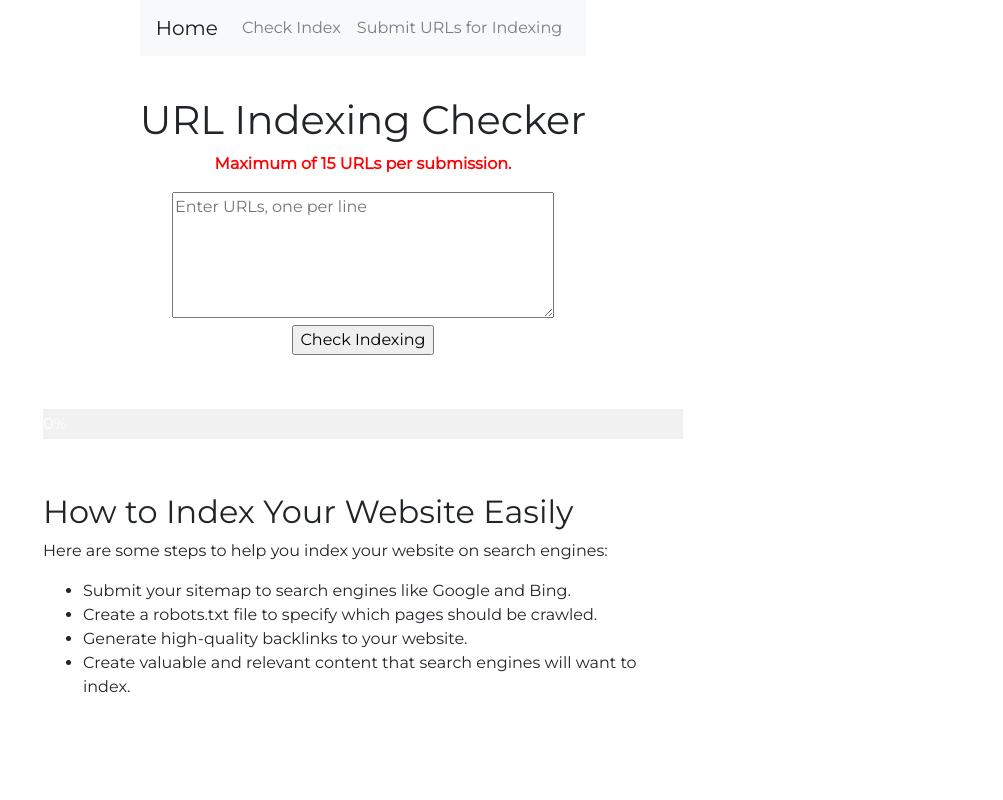
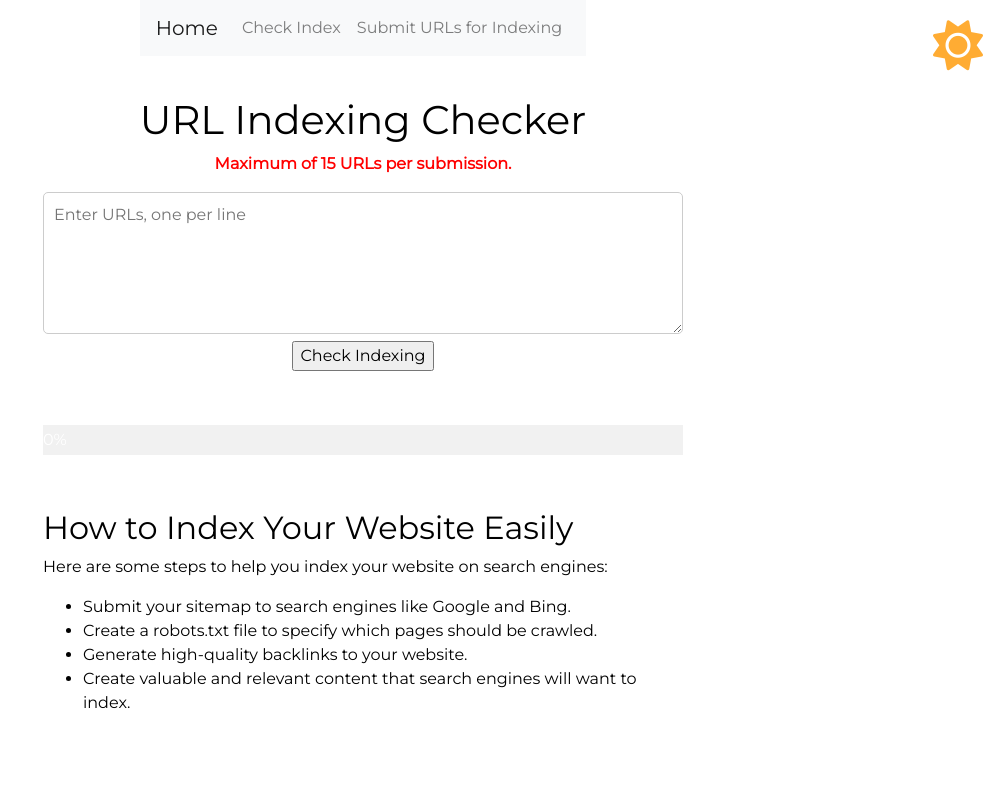
Before and after one commit to aoutar/coherenceSEO, a Flask app: page / in a window 1280 px wide. Shown: the whole page, without its empty margins (277-1280 px from the left). Run offline with Flask 2, Linux system fonts and the light colour scheme; some libraries are stand-ins or nearby versions.

Commit message:
add dark/light mode and resize textArea

```diff
--- a/templates/index.html
+++ b/templates/index.html
@@ -3,6 +3,7 @@
 <head>
     <link rel="stylesheet" href="https://fonts.googleapis.com/css?family=Montserrat">
     <link rel="stylesheet" href="https://maxcdn.bootstrapcdn.com/bootstrap/4.5.2/css/bootstrap.min.css">
+    <link rel="stylesheet" href="https://cdnjs.cloudflare.com/ajax/libs/font-awesome/6.4.0/css/all.min.css"/>
     <title>URL Indexing Checker</title>
     <style>
         body {
@@ -12,7 +13,35 @@
             display: flex;
             flex-direction: column;
             align-items: center;
+            background-color: white;
+            color: black;
+            transition: background-color 0.5s, color 0.5s;
         }
+
+        .dark-mode {
+            background-color: black;
+            color: white;
+        }
+
+        .mode-toggle {
+            position: absolute;
+            top: 20px;
+            right: 20px;
+            cursor: pointer;
+        }
+
+        .fa-moon {
+            display: none;
+            font-size: 50px;
+        }
+
+        .fa-sun {
+            display: inline-block;
+            color: #ffac33;
+            font-size: 50px;
+        }
+
+
 
         h1 {
             font-family: 'Montserrat', sans-serif;
@@ -59,6 +88,15 @@
         .navbar {
             margin-bottom: 20px;
         }
+
+        textarea {
+            width: 100%;
+            padding: 10px;
+            resize: vertical;
+            border: 1px solid #ccc;
+            border-radius: 5px;
+}
+
     </style>
 </head>
 <body>
@@ -80,6 +118,12 @@
             </ul>
         </div>
     </nav>
+
+    <div id="mode-toggle" class="mode-toggle">
+        <i class="fas fa-moon" id="moon-icon"></i>
+        <i class="fas fa-sun" id="sun-icon"></i>
+      </div>
+
 
     <div id="container">
         <h1>URL Indexing Checker</h1>
@@ -122,6 +166,44 @@
         const progressBar = document.getElementById("bar");
         const resultsDiv = document.getElementById("results");
         const warningDiv = document.getElementById("warning");
+
+        ///Dark Mode const
+        const modeToggle = document.getElementById("mode-toggle");
+        const moonIcon = document.getElementById("moon-icon");
+        const sunIcon = document.getElementById("sun-icon");
+
+        modeToggle.addEventListener("click", () => {
+            document.body.classList.toggle("dark-mode");
+                if (document.body.classList.contains("dark-mode")) {
+                    moonIcon.style.display = "inline-block";
+                    sunIcon.style.display = "none";
+                } else {
+                    moonIcon.style.display = "none";
+                    sunIcon.style.display = "inline-block";
+                }
+        });
+
+
+
+    function toggleDarkMode() {
+        const body = document.body;
+        body.classList.toggle('dark-mode'); // Toggle the 'dark-mode' class
+        const darkModeEnabled = body.classList.contains('dark-mode');
+        localStorage.setItem('darkMode', darkModeEnabled); // Store user preference
+    }
+
+    // Check if dark mode preference is saved in localStorage
+    const darkModeEnabled = localStorage.getItem('darkMode') === 'true';
+
+    // Set initial mode based on user preference
+    if (darkModeEnabled) {
+        document.body.classList.add('dark-mode');
+    }
+
+    // Add an event listener to the toggle button
+    document.getElementById('darkModeToggle').addEventListener('click', toggleDarkMode);
+
+
 
         form.addEventListener("submit", function (event) {
             progressBar.style.width = "0%";
```
